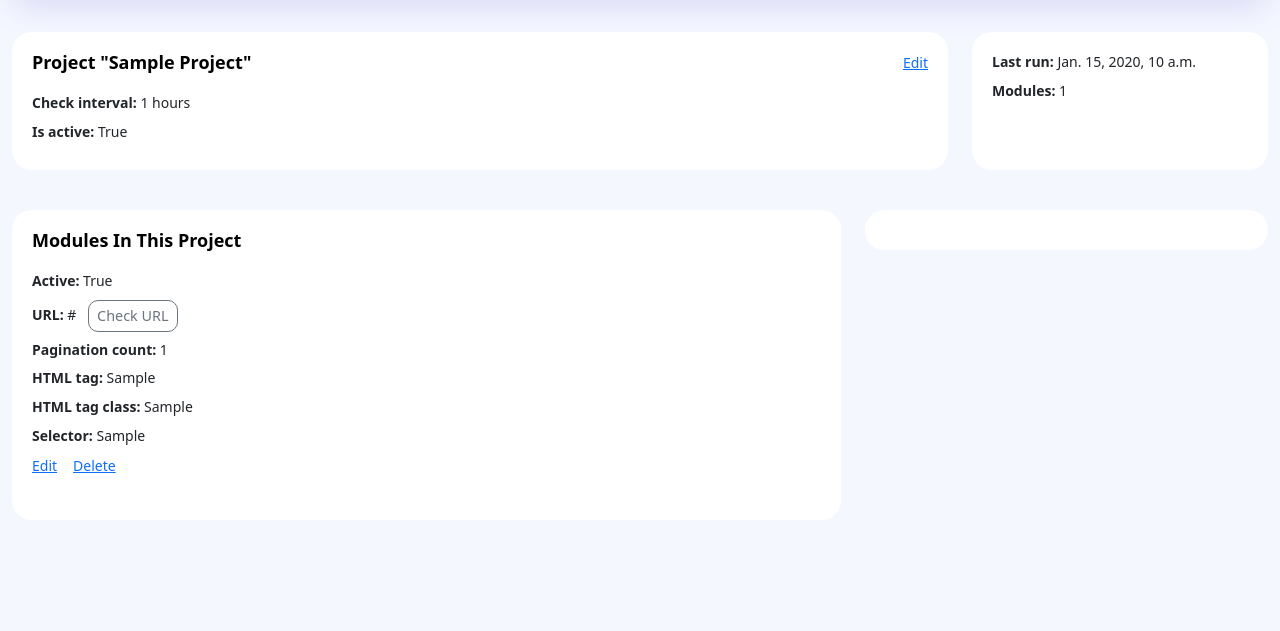
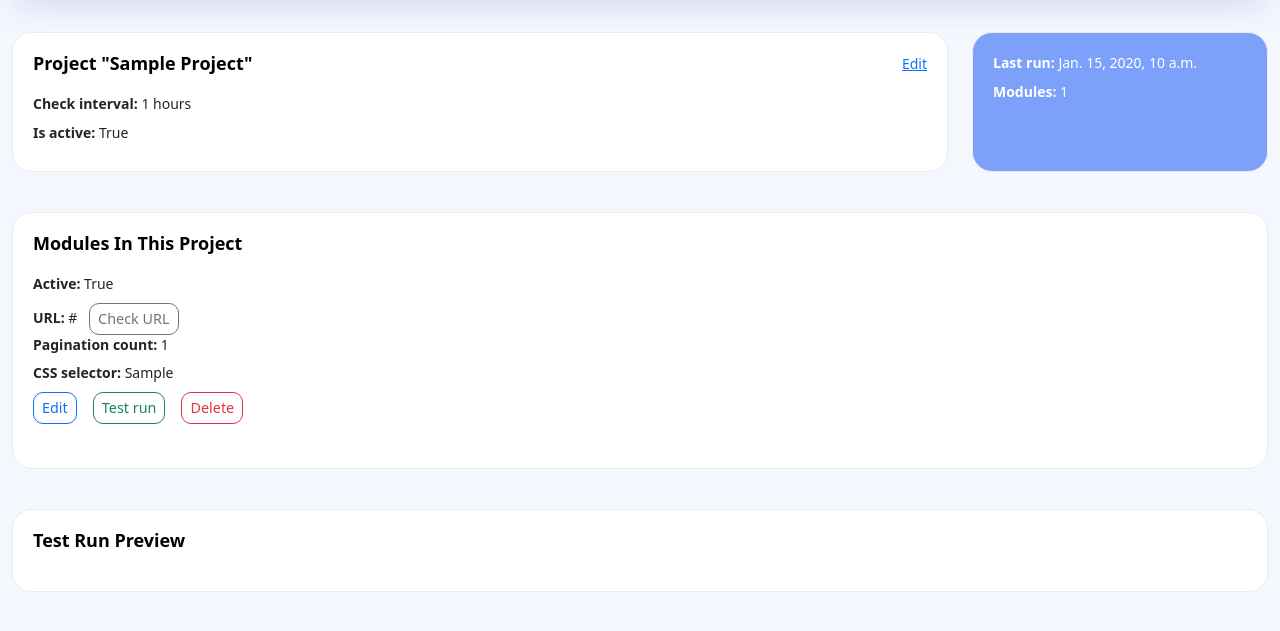
Before and after one commit to VetalM84/django_site_monitor, a Django app: page /project/1/ in a window 1280 px wide. Shown: the part 62-693 px from the top of the page. Run offline with Django 4.2, Linux system fonts and the light colour scheme; tables that the repository leaves empty hold one stand-in row (values such as "Sample post"); some libraries are stand-ins or nearby versions.

Commit message:
Delete items model

```diff
--- a/apps/monitor/models.py
+++ b/apps/monitor/models.py
@@ -44,17 +44,10 @@ class ProjectModule(models.Model):
         verbose_name="Project name",
     )
     is_active = models.BooleanField(default=True, verbose_name="Is Active")
-    date_created = models.DateTimeField(auto_now_add=True, verbose_name="Date created")
     url = models.URLField(verbose_name="URL")
     pagination = models.IntegerField(default=0, verbose_name="Pagination count")
-    container_html_tag = models.CharField(
-        max_length=1024, blank=True, default="", verbose_name="HTML Tag"
-    )
-    container_html_tag_class = models.CharField(
-        max_length=1024, blank=True, default="", verbose_name="HTML Tag class"
-    )
-    container_selector = models.CharField(
-        max_length=1024, blank=True, default="", verbose_name="Selector"
+    css_selector = models.CharField(
+        max_length=1024, blank=False, verbose_name="CSS selector"
     )
 
     def __str__(self):
@@ -67,45 +60,9 @@ class ProjectModule(models.Model):
         if self.pagination and self.url.find("$page$") == -1:
             raise ValidationError("URL with pagination must have $page$ pattern")
 
-        """Validation for tag, selector - one of them must be filled."""
-        if (not self.container_html_tag and not self.container_selector) or (
-            self.container_html_tag and self.container_selector
-        ):
-            raise ValidationError("Tag or Selector must be filled")
-
     class Meta:
         """Meta."""
 
         verbose_name = "Project module"
         verbose_name_plural = "Project modules"
         ordering = ["-is_active"]
-
-
-class ModuleItem(models.Model):
-    """Project Module Item Model."""
-
-    project_unit = models.ForeignKey(
-        ProjectModule,
-        related_name="module_items",
-        on_delete=models.CASCADE,
-        verbose_name="Project unit",
-    )
-    html_tag = models.CharField(
-        max_length=1024, blank=True, default="", verbose_name="HTML Tag"
-    )
-    html_tag_class = models.CharField(
-        max_length=1024, blank=True, default="", verbose_name="HTML Tag class"
-    )
-    selector = models.CharField(
-        max_length=1024, blank=True, default="", verbose_name="Selector"
-    )
-    html_attr = models.CharField(
-        max_length=1024, blank=True, default="", verbose_name="HTML attribute"
-    )
-    extract_text = models.BooleanField(default=False, verbose_name="Extract text")
-
-    class Meta:
-        """Meta."""
-
-        verbose_name = "Module item"
-        verbose_name_plural = "Module items"
--- a/apps/monitor/static/css/style.css
+++ b/apps/monitor/static/css/style.css
@@ -55,7 +55,7 @@ p {
     min-width: 100%;
 }
 .card {
-    border: none !important;
+    border: 1px #ebebeb solid !important;
     border-radius: 20px !important;
 }
 .card .card-title {
@@ -74,6 +74,10 @@ p {
 .card-body {
     flex: 1 1 auto;
     padding: 1rem 1rem;
+}
+.card-tale {
+    background: #7DA0FA !important;
+    color: #ffffff !important;
 }
 .table thead th {
     border-top: 0;
--- a/apps/monitor/templates/monitor/_module_data.html
+++ b/apps/monitor/templates/monitor/_module_data.html
@@ -9,16 +9,20 @@
             Check URL
         </button>
     </form>
-    </p>
     <p><span class="fw-semibold">Pagination count:</span> {{ module.pagination }}</p>
-    <p><span class="fw-semibold">HTML tag:</span> {{ module.container_html_tag }}</p>
-    <p><span class="fw-semibold">HTML tag class:</span> {{ module.container_html_tag_class }}
-    </p>
-    <p><span class="fw-semibold">Selector:</span> {{ module.container_selector }}</p>
+    <p><span class="fw-semibold">CSS selector:</span> {{ module.css_selector }}</p>
     <div class="d-flex justify-content-start">
-        <a href hx-trigger="click" hx-get="{% url "htmx-edit-module" module.pk %}">Edit</a>
+        <button class="btn btn-outline-primary btn-sm me-3" hx-trigger="click"
+                hx-get="{% url "htmx-edit-module" module.pk %}">
+            Edit
+        </button>
+        <button class="btn btn-outline-success btn-sm me-3" hx-trigger="click" hx-target="#result" hx-swap="innerHTML"
+                hx-get="{% url "htmx-test-module" module.pk %}">Test run
+        </button>
         <form hx-headers='{ "X-CSRFToken": "{{ csrf_token }}" }'>
-            <a class="ms-3" href hx-confirm="The module will be deleted. Are you sure?" hx-trigger="click" hx-post="{% url "htmx-delete-module" module.pk %}">Delete</a>
+            <button class="btn btn-outline-danger btn-sm me-3" hx-confirm="The module will be deleted. Are you sure?"
+                    hx-trigger="click" hx-post="{% url "htmx-delete-module" module.pk %}">Delete
+            </button>
         </form>
     </div>
 </div>
--- a/apps/monitor/templates/monitor/project.html
+++ b/apps/monitor/templates/monitor/project.html
@@ -14,7 +14,7 @@
             </div>
         </div>
         <div class="col-md-3 grid-margin stretch-card">
-            <div class="card">
+            <div class="card card-tale">
                 <div class="card-body">
                     <p><span class="fw-semibold">Last run:</span> {{ project.last_run }}</p>
                     <p><span class="fw-semibold">Modules:</span> {{ project.modules.count }}</p>
@@ -23,22 +23,26 @@
         </div>
     </div>
     <div class="row">
-        <div class="col-md-8 grid-margin">
+        <div class="col-md-12 grid-margin">
             <div class="card">
                 <div class="card-body">
                     <h2 class="card-title">Modules in this project</h2>
                     <!-- htmx get/edit module data -->
-                    {%  for module in project.modules.all %}
+                    {% for module in project.modules.all %}
                         {% include "monitor/_module_data.html" %}
                     {% endfor %}
                     <!-- htmx get/edit module data END -->
                 </div>
             </div>
         </div>
-        <div class="col-md-4 grid-margin">
+    </div>
+    <div class="row">
+        <div class="col-md-12 grid-margin">
             <div class="card">
                 <div class="card-body">
-                    <div id="result"></div>
+                    <h4 class="card-title">Test run preview</h4>
+                    <div id="result" class="d-flex justify-content-between"
+                         style="max-height: 400px; overflow: scroll;"></div>
                 </div>
             </div>
         </div>
--- a/apps/monitor/urls.py
+++ b/apps/monitor/urls.py
@@ -2,15 +2,15 @@ from django.urls import path
 
 from apps.monitor.views import (
     ProjectWizardView,
-    get_all_unit_items,
     get_project,
     htmx_call_url,
+    htmx_delete_module,
+    htmx_edit_module,
     htmx_edit_project,
+    htmx_get_module,
     htmx_get_project,
+    htmx_test_run_module,
     index,
-    htmx_get_module,
-    htmx_edit_module,
-    htmx_delete_module,
 )
 
 urlpatterns = [
@@ -19,19 +19,15 @@ urlpatterns = [
     path("project/<int:project_id>/", get_project, name="get-project"),
 ]
 htmx_patterns = [
-    path("call_url", htmx_call_url, name="htmx-call-url"),
+    path("call_url/", htmx_call_url, name="htmx-call-url"),
     path("project/<int:project_id>/edit/", htmx_edit_project, name="htmx-edit-project"),
     path("get-project/<int:project_id>/", htmx_get_project, name="htmx-get-project"),
+    path("module/<int:module_id>/run/", htmx_test_run_module, name="htmx-test-module"),
     path(
         "module/<int:module_id>/delete/", htmx_delete_module, name="htmx-delete-module"
     ),
     path("module/<int:module_id>/edit/", htmx_edit_module, name="htmx-edit-module"),
     path("get-module/<int:module_id>/", htmx_get_module, name="htmx-get-module"),
-    path(
-        "unit-items/<int:unit_id>/",
-        get_all_unit_items,
-        name="htmx-unit-items",
-    ),
 ]
 
 urlpatterns += htmx_patterns
```
Also changed, not shown: apps/monitor/forms.py (+3 -55 lines), apps/monitor/templates/monitor/_unit_items.html (deleted, +0 -9 lines), apps/monitor/views.py (+27 -33 lines), requirements.txt (added, +8 -0 lines).
